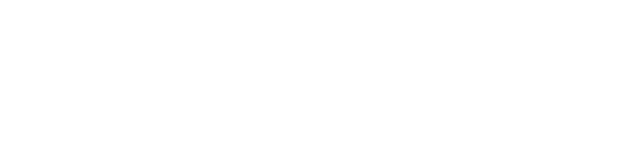
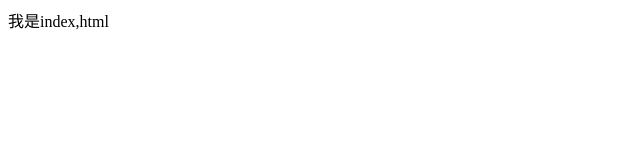
Before and after one commit to dominate666/mobilelayout, a plain HTML site: page index.html in a window 1280 px wide. Shown: the whole page, without its empty margins (0-640 px from the left). Drawn offline with Linux system fonts and the light colour scheme.

Commit message:
第二次提交index.html,里面增加了内容

```diff
--- a/index.html
+++ b/index.html
@@ -8,6 +8,6 @@
     <title>Document</title>
 </head>
 <body>
-
+     我是index,html
 </body>
 </html>
```
